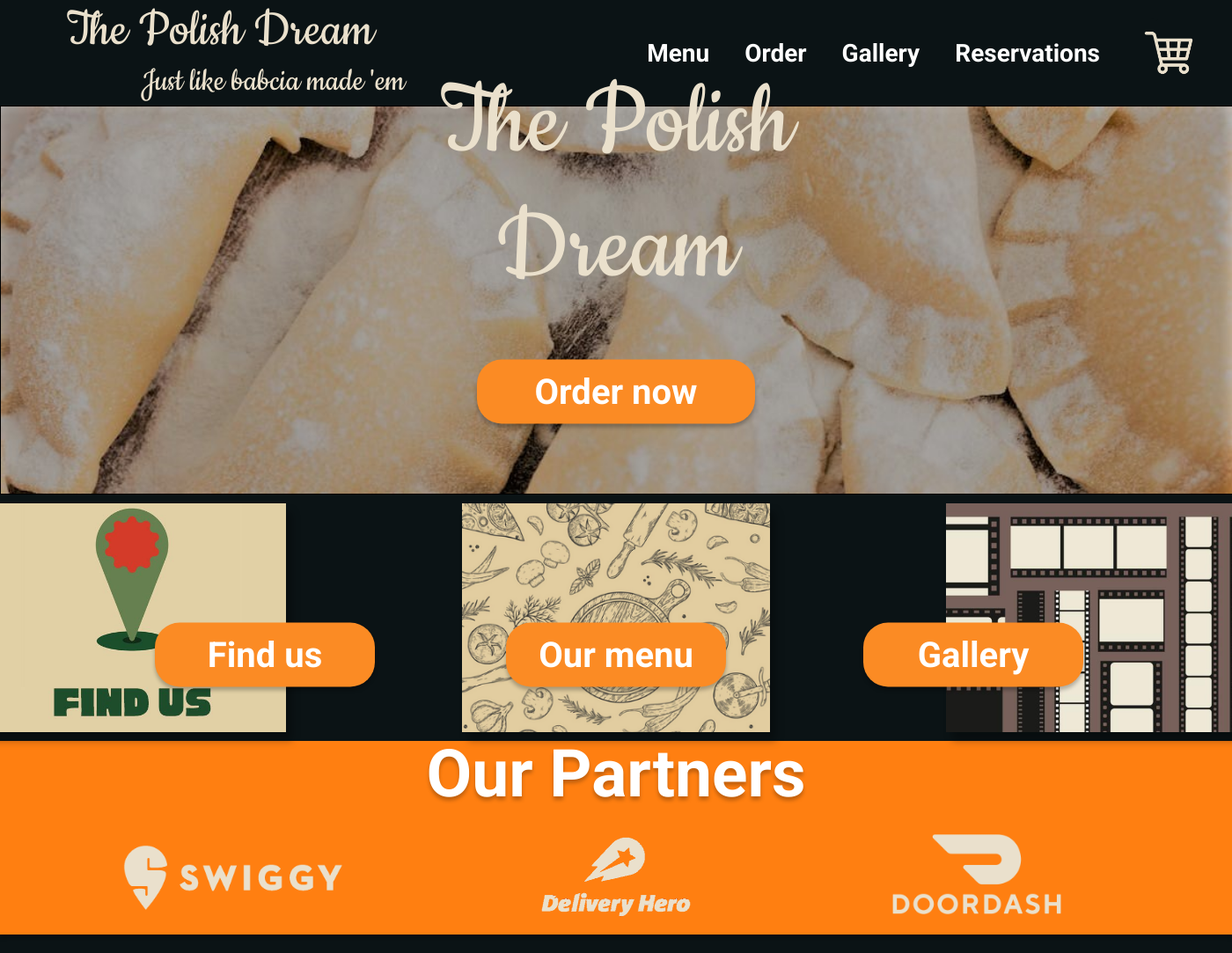
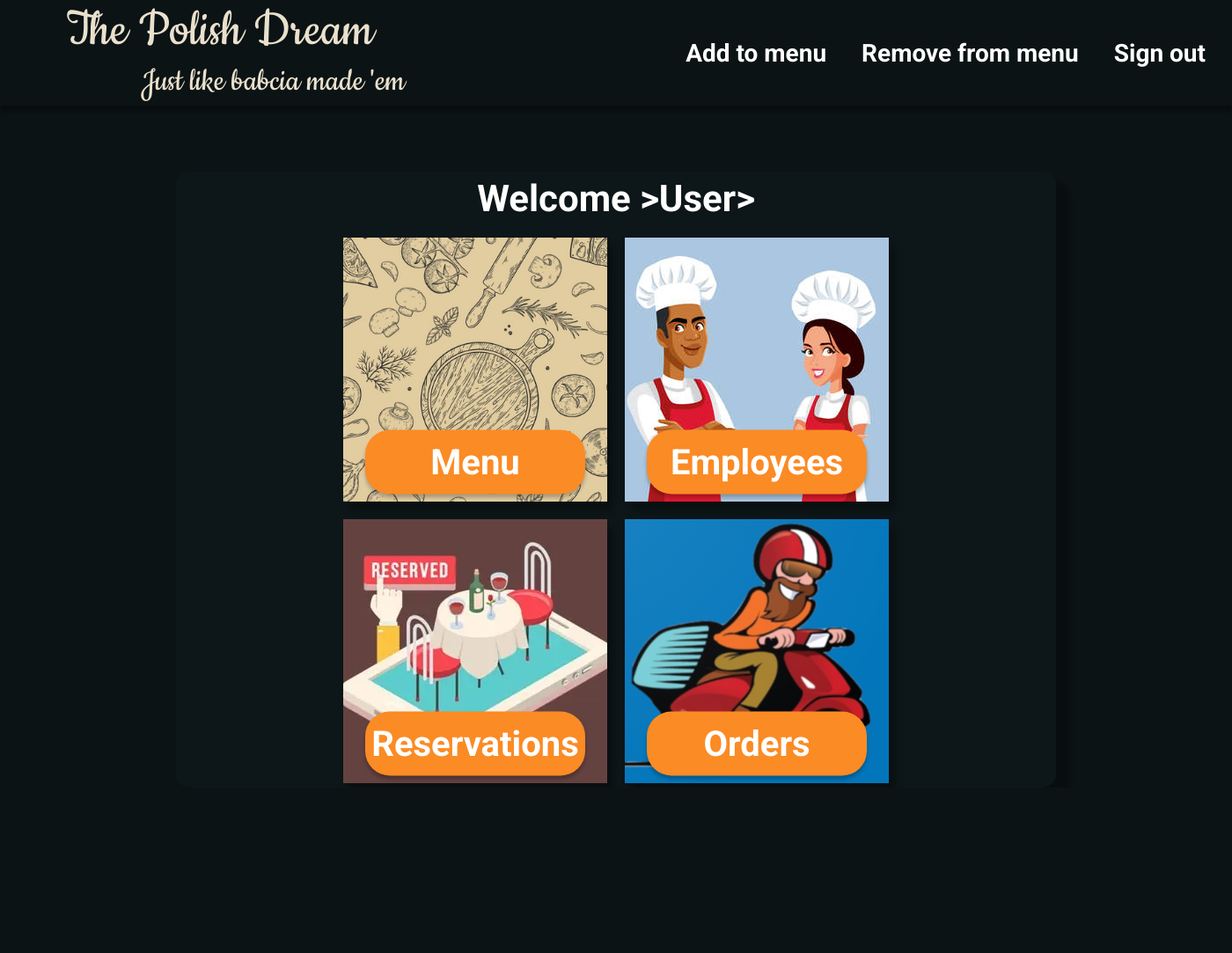
Before and after one commit to JakubFlaczynski/PolishDream, a PHP site: page /admin/index.html in a window 1400 px wide; the page is wider, and only the part inside the window is pictured. Shown: the top 1083 px of that part at 88% size. After the commit the page ends 890 px from the top of that part, so only its background shows below. Run offline with PHP 8.4, Linux system fonts and the light colour scheme.

Commit message:
added some crud functionality

```diff
--- /dev/null
+++ b/admin/index.html
@@ -0,0 +1,68 @@
+<!DOCTYPE html>
+<html lang="en">
+  <head>
+    <meta charset="UTF-8" />
+    <meta http-equiv="X-UA-Compatible" content="IE=edge" />
+    <meta name="viewport" content="width=device-width, initial-scale=1.0" />
+    <link rel="preconnect" href="https://fonts.googleapis.com" />
+    <link rel="preconnect" href="https://fonts.gstatic.com" crossorigin />
+    <link
+      href="https://fonts.googleapis.com/css2?family=Cookie&family=Roboto:wght@700&display=swap"
+      rel="stylesheet"
+    />
+    <link rel="stylesheet" href="../css/style.css" />
+    <title>The Polish Dream - Home</title>
+  </head>
+  <body>
+    <header>
+      <nav>
+        <div class="logo-container">
+          <p class="part-one logo">The Polish Dream</p>
+          <p class="part-two logo">Just like babcia made 'em</p>
+        </div>
+        <div class="mng-nav-links">
+          <ul>
+            <a href="#menu"><li>Add to menu</li></a>
+            <a href="#gallery"><li>Remove from menu</li></a>
+            <a href="#reserve"><li>Sign out</li></a>
+          </ul>
+        </div>
+      </nav>
+    </header>
+    <section class="mng-welcome-container">
+      <div class="mng-welcome-content">
+        <div class="mng-welcome-content-top">
+          <h1>Welcome >User></h1>
+        </div>
+        <div class="mng-welcome-content-middle">
+          <div class="mng-option" id="mgn-menu">
+            <a href="menu.php">
+                <button class="mng-welcome-btn btn">Menu</button></a
+                >
+            </a>
+          </div>
+          <div class="mng-option" id="mgn-employees">
+            <a href="menu.php">
+                <button class="mng-welcome-btn btn">Employees</button></a
+                >
+            </a>
+          </div>
+        </div>
+        <div class="mng-welcome-content-bottom">
+          <div class="mng-option" id="mgn-reservations">
+            <a href="menu.php">
+                <button class="mng-welcome-btn btn">Reservations</button></a
+                >
+            </a>
+          </div>
+          <div class="mng-option" id="mgn-orders">
+            <a href="menu.php">
+                <button class="mng-welcome-btn btn">Orders</button></a
+                >
+            </a>
+          </div>
+        </div>
+      </div>
+    </section>
+  </body>
+</html>
--- a/css/style.css
+++ b/css/style.css
@@ -42,6 +42,16 @@
   justify-content: space-around;
   align-items: center;
   list-style-type: none;
+  font-size: 28px;
+  gap: 40px;
+  color: #ffffff;
+}
+.mng-nav-links ul {
+  display: flex;
+  justify-content: space-around;
+  align-items: center;
+  list-style-type: none;
+  margin-right: 30px;
   font-size: 28px;
   gap: 40px;
   color: #ffffff;
@@ -116,22 +126,29 @@
   position: absolute;
   width: 250px;
   transform: translate(-50%, -50%);
-  top: 93%;
+  top: 94%;
   left: 21.5%;
 }
 .our-menu-btn {
   position: absolute;
   width: 250px;
   transform: translate(-50%, -50%);
-  top: 93%;
+  top: 94%;
   left: 50%;
 }
 .gallery-btn {
   position: absolute;
   width: 250px;
   transform: translate(-50%, -50%);
-  top: 93%;
+  top: 94%;
   left: 79%;
+}
+.mng-welcome-btn {
+  position: absolute;
+  width: 250px;
+  transform: translate(-50%, -50%);
+  top: 85%;
+  left: 50%;
 }
 #partners {
   background-color: #ff7f11;
@@ -368,7 +385,8 @@
 .footer-link {
   text-align: center;
 }
-.nav-links a {
+.nav-links a,
+.mng-nav-links a {
   text-decoration: none;
   color: white;
 }
@@ -423,3 +441,73 @@
 a {
   text-decoration: none;
 }
+.mng-welcome-container {
+  display: flex;
+  align-items: center;
+  justify-content: center;
+  width: 100%;
+  height: 100%;
+}
+.mng-welcome-content {
+  display: flex;
+  justify-content: center;
+  align-items: center;
+  flex-direction: column;
+  margin-top: 75px;
+  width: 1000px;
+  height: 700px;
+  background: #0d1618;
+  box-shadow: 15px 12px 4px rgba(0, 0, 0, 0.25);
+  border-radius: 15px;
+  gap: 20px;
+}
+.mng-welcome-content-top {
+  display: flex;
+  align-items: center;
+  justify-content: center;
+  width: 100%;
+  height: auto;
+  color: white;
+  font-size: 28px;
+}
+.mng-welcome-content-middle {
+  gap: 20px;
+  display: flex;
+  align-items: center;
+  justify-content: center;
+  flex-direction: row;
+  width: 100%;
+  height: auto;
+  color: white;
+  font-size: 28px;
+}
+.mng-welcome-content-bottom {
+  gap: 20px;
+  display: flex;
+  align-items: center;
+  justify-content: center;
+  flex-direction: row;
+  width: 100%;
+  height: auto;
+  color: white;
+  font-size: 28px;
+}
+.mng-option {
+  width: 300px;
+  height: 300px;
+  background-color: red;
+  background-position: center;
+  filter: drop-shadow(7px 10px 4px rgba(0, 0, 0, 0.3));
+}
+#mgn-menu {
+  background-image: url(../img/menu.PNG);
+}
+#mgn-employees {
+  background-image: url(../img/employees.jpg);
+}
+#mgn-reservations {
+  background-image: url(../img/reservations.jpg);
+}
+#mgn-orders {
+  background-image: url(../img/orders.png);
+}
--- a/js/script.js
+++ b/js/script.js
@@ -1,11 +1,11 @@
 var counter = 0;
 const images = [];
 images.push(
-  "../img/slide1.jpeg",
-  "../img/slide2.jpg",
-  "../img/slide3.jpg",
-  "../img/slide4.jpg",
-  "../img/slide5.jpg"
+  "./img/slide4.jpg",
+  "./img/slide2.jpg",
+  "./img/slide3.jpg",
+  "./img/slide1.jpeg",
+  "./img/slide5.jpg"
 );
 const slideshow = document.getElementById("gallery-slideshow");
 slideshow.style.backgroundImage = "url('" + images[0] + "')";
```
Also changed, not shown: admin/menu.html (added, +54 -0 lines), includes/connection.php (added, +23 -0 lines), index.php (renamed from index.html, +13 -30 lines), img/orders.png (added).
